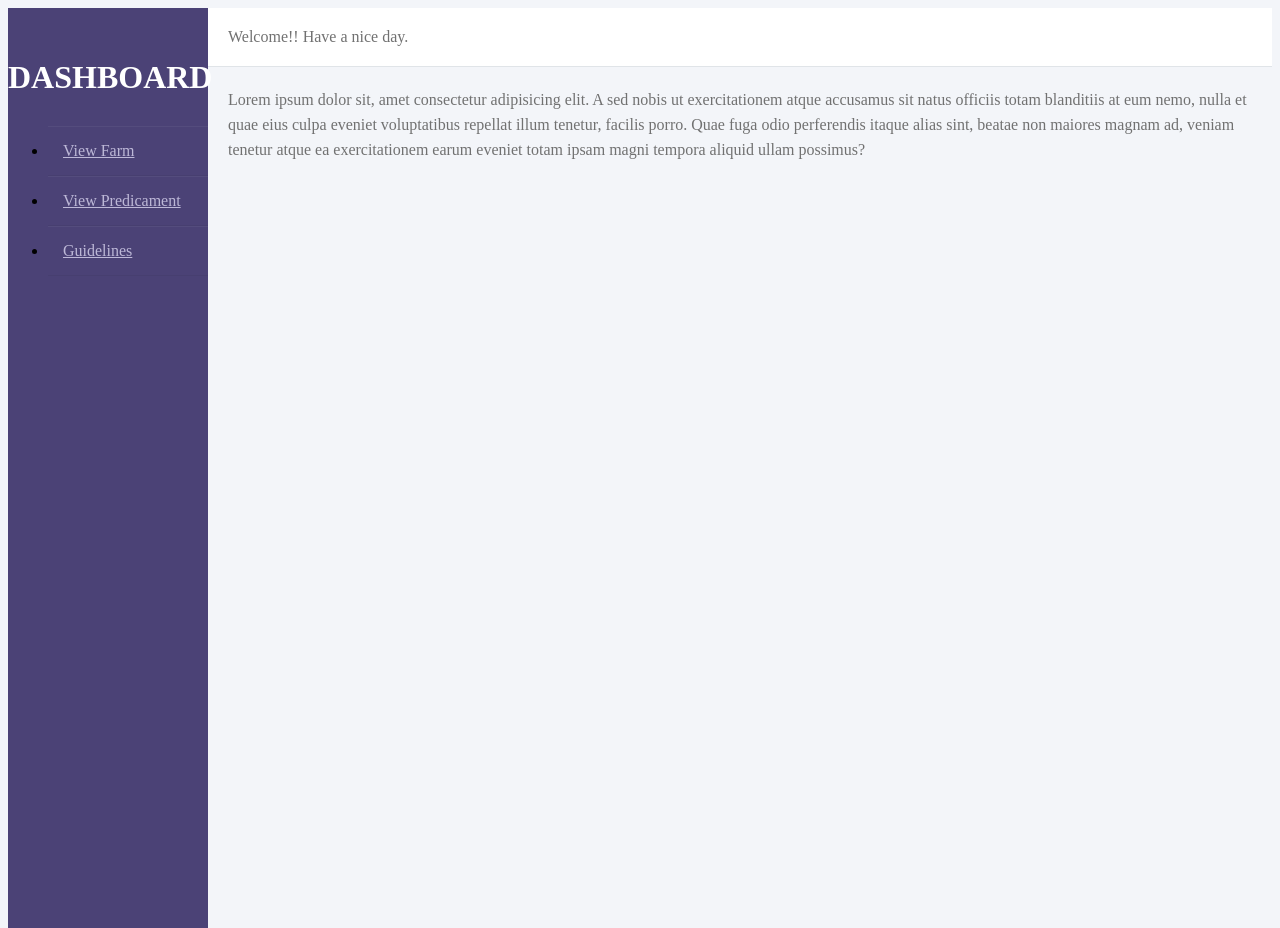
After one commit to sugyanstha/Agro-project, a PHP site: page /counsellor/dashboard.php in a window 1280 px wide. The commit adds this page. Run offline with PHP 8.4, Linux system fonts and the light colour scheme.

Commit message:
new changes

```diff
--- /dev/null
+++ b/counsellor/dashboard.php
@@ -0,0 +1,33 @@
+<!DOCTYPE html>
+<html lang="en">
+<head>
+	<meta charset="UTF-8">
+  <meta name="viewport" content="width=device-width, initial-scale=1.0">
+	<title>Counsellor Dashboard</title>
+  <link rel="stylesheet" href="css/cdashboard.css">
+</head>
+<body>
+
+<div class="wrapper">
+    <div class="sidebar">
+        <h1>DASHBOARD</h1>
+        <ul>
+            <li><a href="#">View Farm</a></li>
+            <li><a href="#">View Predicament</a></li>
+            <li><a href="#"></i>Guidelines</a></li>
+        </ul>
+    </div>
+    <div class="main_content">
+        <div class="header">Welcome!! Have a nice day.</div>
+        <div class="info">
+          <div>Lorem ipsum dolor sit, amet consectetur adipisicing elit.
+            A sed nobis ut exercitationem atque accusamus sit natus officiis totam blanditiis at eum nemo,
+            nulla et quae eius culpa eveniet voluptatibus repellat illum tenetur, facilis porro. Quae fuga
+            odio perferendis itaque alias sint, beatae non maiores magnam ad, veniam tenetur atque ea
+            exercitationem earum eveniet totam ipsam magni tempora aliquid ullam possimus?</div>
+      </div>
+    </div>
+</div>
+
+</body>
+</html>
--- /dev/null
+++ b/css/cdashboard.css
@@ -0,0 +1,96 @@
+
+/* *{
+  margin: 0;
+  padding: 0;
+  box-sizing: border-box;
+  list-style: none;
+  text-decoration: none;
+  font-family: 'Josefin Sans', sans-serif;
+} */
+
+body{
+   background-color: #f3f5f9;
+}
+
+.wrapper{
+  display: flex;
+  position: relative;
+}
+
+.wrapper .sidebar{
+  width: 200px;
+  height: 100%;
+  background: #4b4276;
+  padding: 30px 0px;
+  position: fixed;
+}
+
+.wrapper .sidebar h1{
+  color: #fff;
+  text-transform: uppercase;
+  text-align: center;
+  margin-bottom: 30px;
+}
+
+.wrapper .sidebar ul li{
+  padding: 15px;
+  border-bottom: 1px solid #bdb8d7;
+  border-bottom: 1px solid rgba(0,0,0,0.05);
+  border-top: 1px solid rgba(255,255,255,0.05);
+}
+
+.wrapper .sidebar ul li a{
+  color: #bdb8d7;
+  display: block;
+}
+
+.wrapper .sidebar ul li:hover{
+  background-color: #594f8d;
+}
+
+.wrapper .sidebar ul li:hover a{
+  color: #fff;
+}
+
+/* .wrapper .sidebar .social_media{
+  position: absolute;
+  bottom: 0;
+  left: 50%;
+  transform: translateX(-50%);
+  display: flex;
+}
+
+.wrapper .sidebar .social_media a{
+  display: block;
+  width: 40px;
+  background: #594f8d;
+  height: 40px;
+  line-height: 45px;
+  text-align: center;
+  margin: 0 5px;
+  color: #bdb8d7;
+  border-top-left-radius: 5px;
+  border-top-right-radius: 5px;
+} */
+
+.wrapper .main_content{
+  width: 100%;
+  margin-left: 200px;
+}
+
+.wrapper .main_content .header{
+  padding: 20px;
+  background: #fff;
+  color: #717171;
+  border-bottom: 1px solid #e0e4e8;
+}
+
+.wrapper .main_content .info{
+  margin: 20px;
+  color: #717171;
+  line-height: 25px;
+}
+
+.wrapper .main_content .info div{
+  margin-bottom: 20px;
+}
--- a/predicament_table.php
+++ b/predicament_table.php
@@ -1,4 +1,9 @@
 <?php
+error_reporting(E_ALL);
+ini_set('display_errors', 1);
+
+session_start();
+
 // Include Files
 include('layout/header.php');
 include('layout/left.php');
@@ -53,7 +58,6 @@ if (isset($_SESSION['id'])) { // Check if $_SESSION['id'] is set
                             <td><?php echo $row['farmer_id']; ?></td>
                             <td><?php echo $row['title']; ?></td>
                             <td><?php echo $row['description']; ?></td>
-                            <!-- <td><?php echo $row['submitted_date']; ?></td> -->
                             <td>
                                 <form method="post" action="predicament_table.php">
                                     <input type="hidden" value="<?php echo $row['pid']; ?>" name="pid" />
```
Also changed, not shown: add_predicament.php (+7 -2 lines), counsellor/home.php (deleted, +0 -21 lines), counsellor/sidebar.php (deleted, +0 -11 lines), css/cstyle.css (deleted, +0 -86 lines), myfarm.php (+5 -5 lines), myfarm_edit.php (+8 -8 lines).
